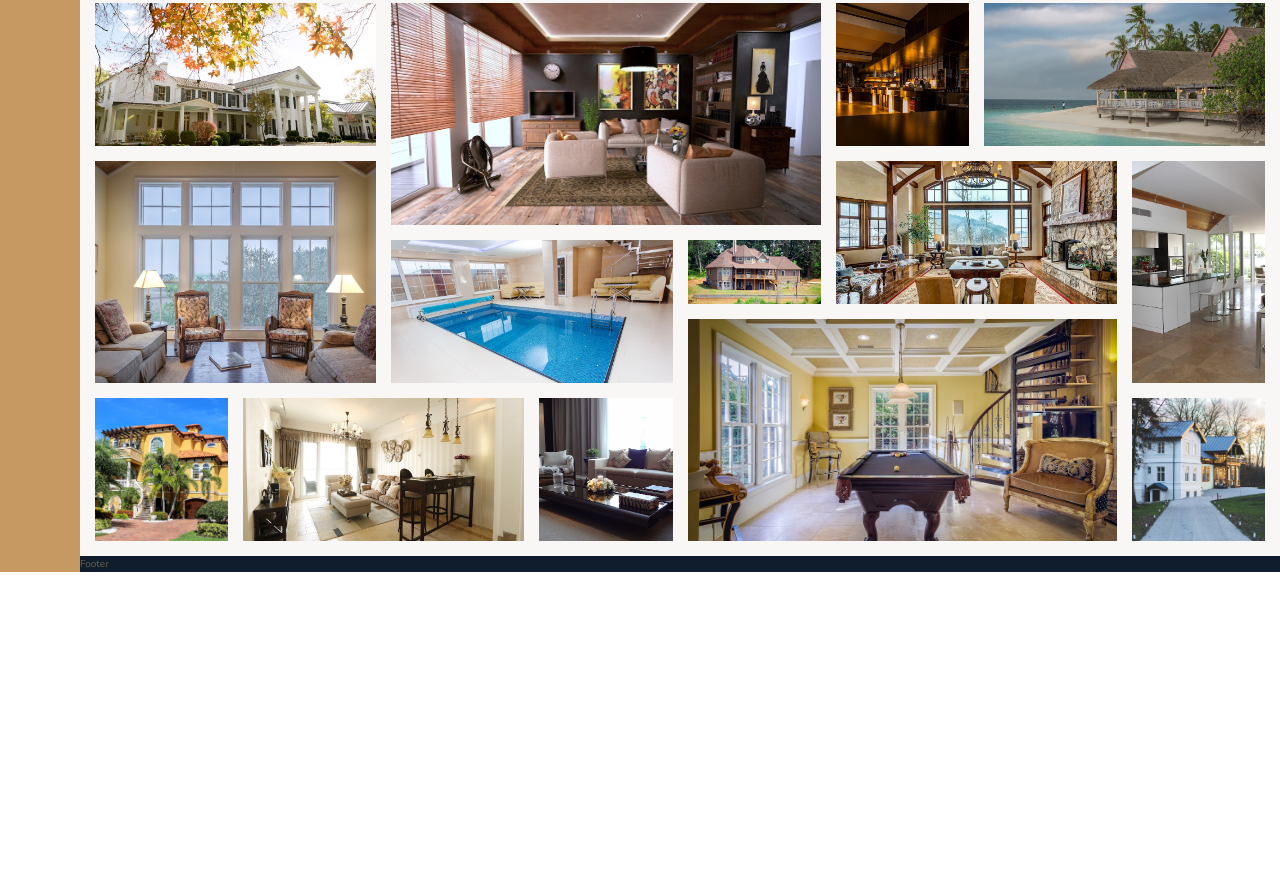
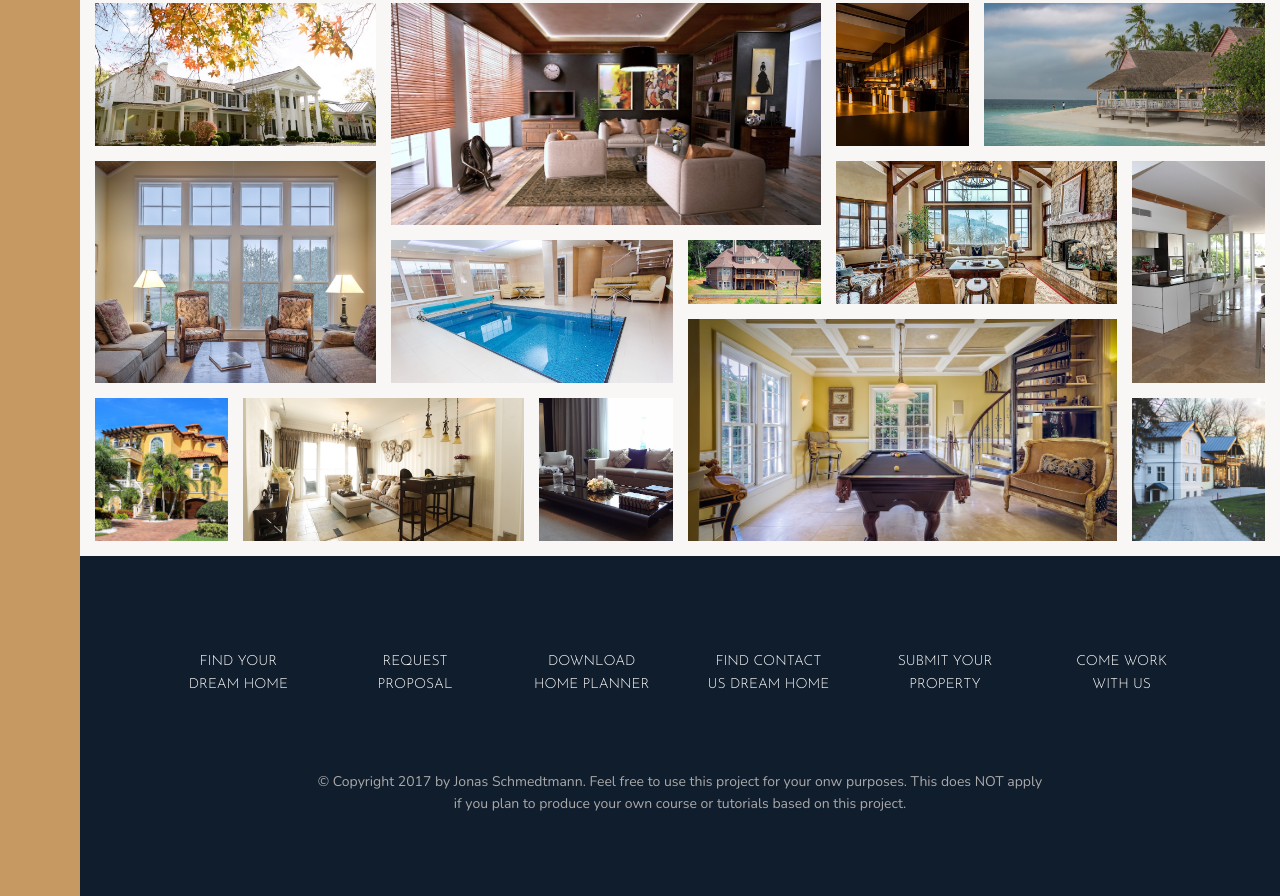
Before and after one commit to UsamaZuberi/Nexter, a website: page index.html in a window 1280 px wide. Shown: the part 3084-3980 px from the top of the page. Before the commit the page ends 3656 px from the top, so only its background shows below. Drawn offline with nearby package versions, Linux system fonts and the light colour scheme.

Commit message:
Footer Designed

```diff
--- a/index.html
+++ b/index.html
@@ -401,7 +401,19 @@
     </section>
 
     <footer class="footer">
-        Footer
+        <ul class="nav">
+            <li class="nav__item"><a href="#" class="nav__link">Find your dream home</a></li>
+            <li class="nav__item"><a href="#" class="nav__link">Request proposal</a></li>
+            <li class="nav__item"><a href="#" class="nav__link">Download home planner</a></li>
+            <li class="nav__item"><a href="#" class="nav__link">Find Contact us dream home</a></li>
+            <li class="nav__item"><a href="#" class="nav__link">Submit your property</a></li>
+            <li class="nav__item"><a href="#" class="nav__link">Come work with us</a></li>
+        </ul>
+
+        <p class="copyright">
+            &copy; Copyright 2017 by Jonas Schmedtmann. Feel free to use this project for your onw purposes. This does
+            NOT apply if you plan to produce your own course or tutorials based on this project.
+        </p>
     </footer>
 
 </body>
--- a/sass/_footer.scss
+++ b/sass/_footer.scss
@@ -1,4 +1,44 @@
 .footer {
+    grid-column: full-start / full-end;
+
     background-color: $color-secondary;
-    grid-column: full-start / full-end;
+    padding: 8rem;
 }
+
+.nav {
+    list-style: none;
+
+    display: grid;
+    grid-template-columns: repeat(auto-fit, minmax(15rem, 1fr));
+    gap: 2rem;
+    align-items: center;
+
+    &__link:link,
+    &__link:visited {
+        font-size: 1.4rem;
+        color: #fff;
+        text-decoration: none;
+        font-family: $font-display;
+        text-transform: uppercase;
+        text-align: center;
+        padding: 1.5rem;
+        display: block;
+        transition: all .2s;
+    }
+
+    &__link:hover,
+    &__link:active {
+        background-color: rgba(#fff, .05);
+        transform: translateY(-3px);
+    }
+}
+
+.copyright {
+    font-size: 1.4rem;
+    color: $color-grey-light-2;
+    margin-top: 6rem;
+    margin-right: auto;
+    margin-left: auto;
+    text-align: center;
+    width: 70%;
+}
```
Also changed, not shown: css/style.css.
